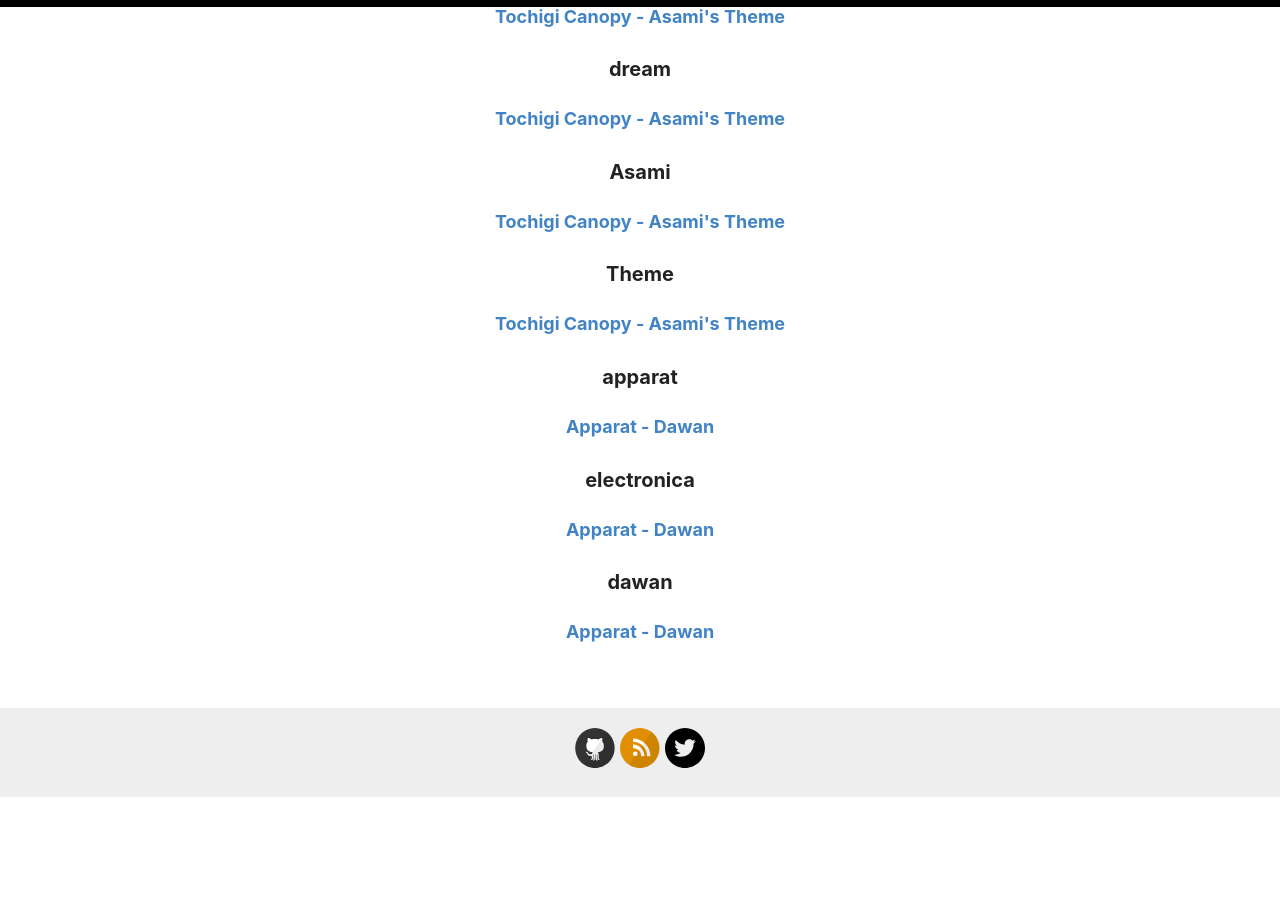
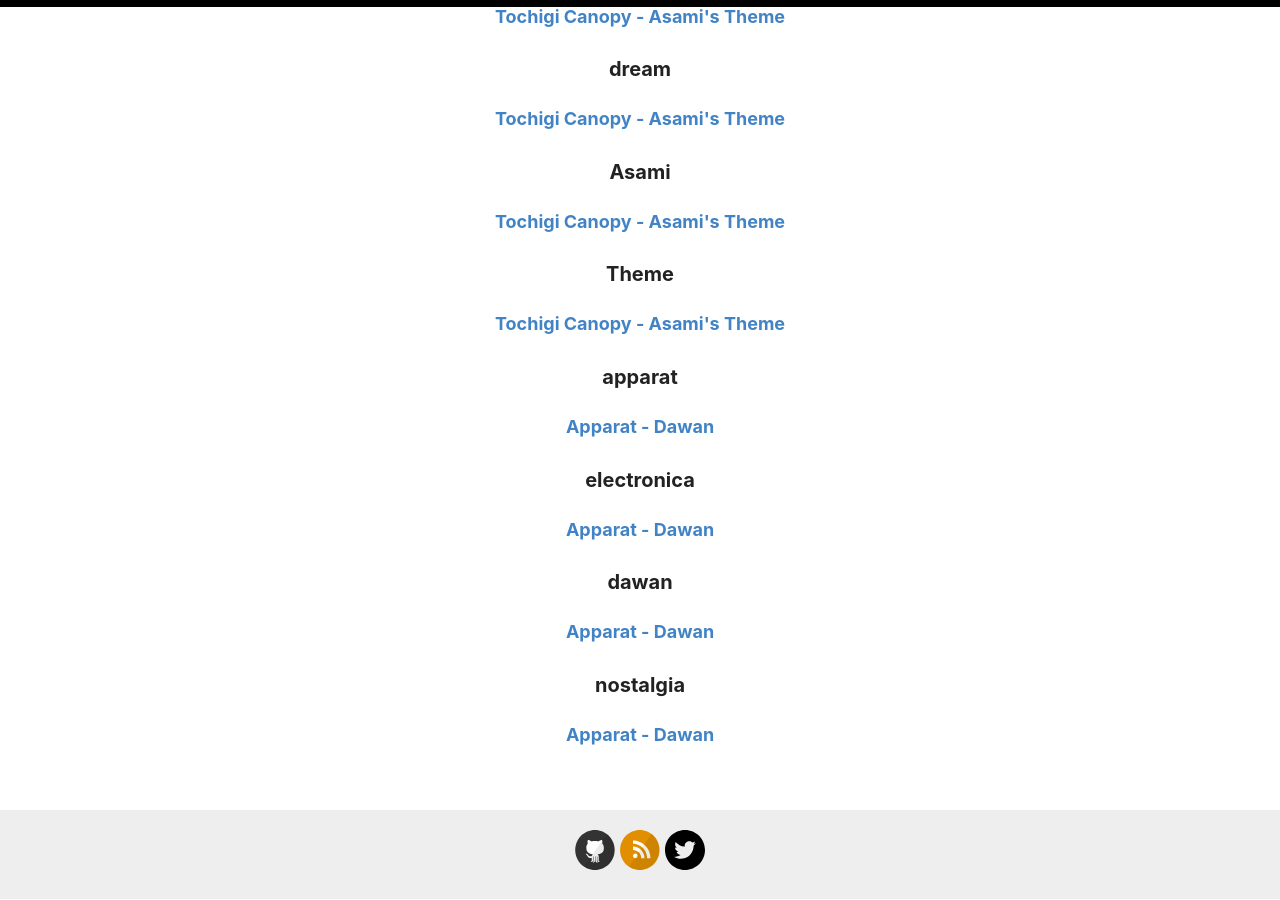
Before and after one commit to therealchisco/mdp, a Jekyll site: the page built from _pages/categories.md, in a window 1280 px wide and 900 px high, scrolled down 9425 px. Built offline with Jekyll 4.4.1, drawn with Linux system fonts in a browser that asks for light colours; before the commit the page ends 10222 px from its top, so only the background shows below that.

Commit message:
Update 2020-06-01-46.md

```diff
--- a/_posts/2020-06-01-46.md
+++ b/_posts/2020-06-01-46.md
@@ -1,7 +1,8 @@
 ---
 layout: post
 title: Apparat - Dawan
-categories: ['apparat', 'electronica', 'dawan']
+categories: ['apparat', 'electronica', 'dawan', 'nostalgia']
 author: cheto
 ---
+## futuristic nostalgia
 <style>.embed-container { position: relative; padding-bottom: 56.25%; height: 0; overflow: hidden; max-width: 100%; } .embed-container iframe, .embed-container object, .embed-container embed { position: absolute; top: 0; left: 0; width: 100%; height: 100%; }</style><div class='embed-container'><iframe src='https://www.youtube.com/embed/CprKIoggtLM' frameborder='0' allowfullscreen></iframe></div>
```
